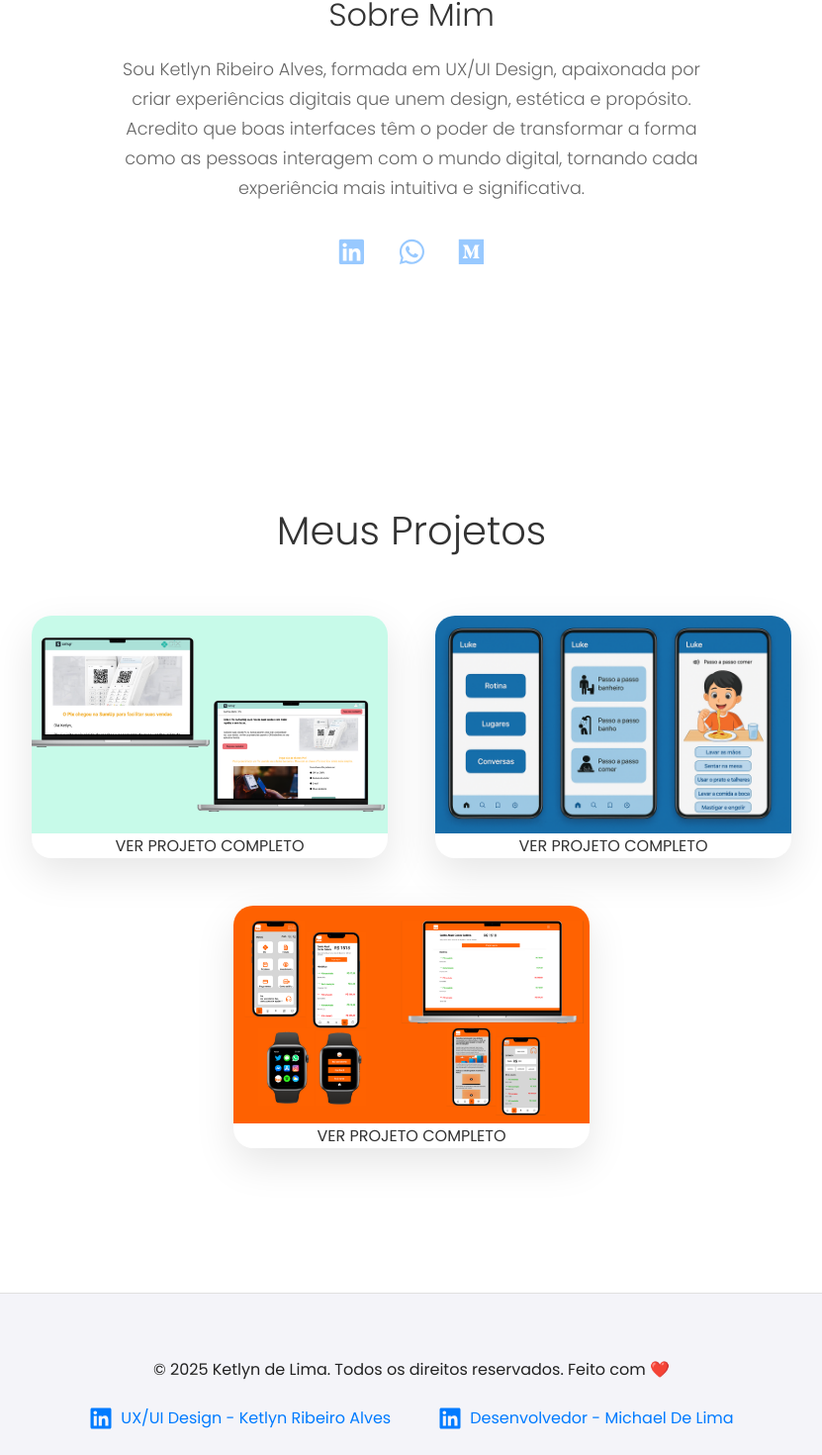
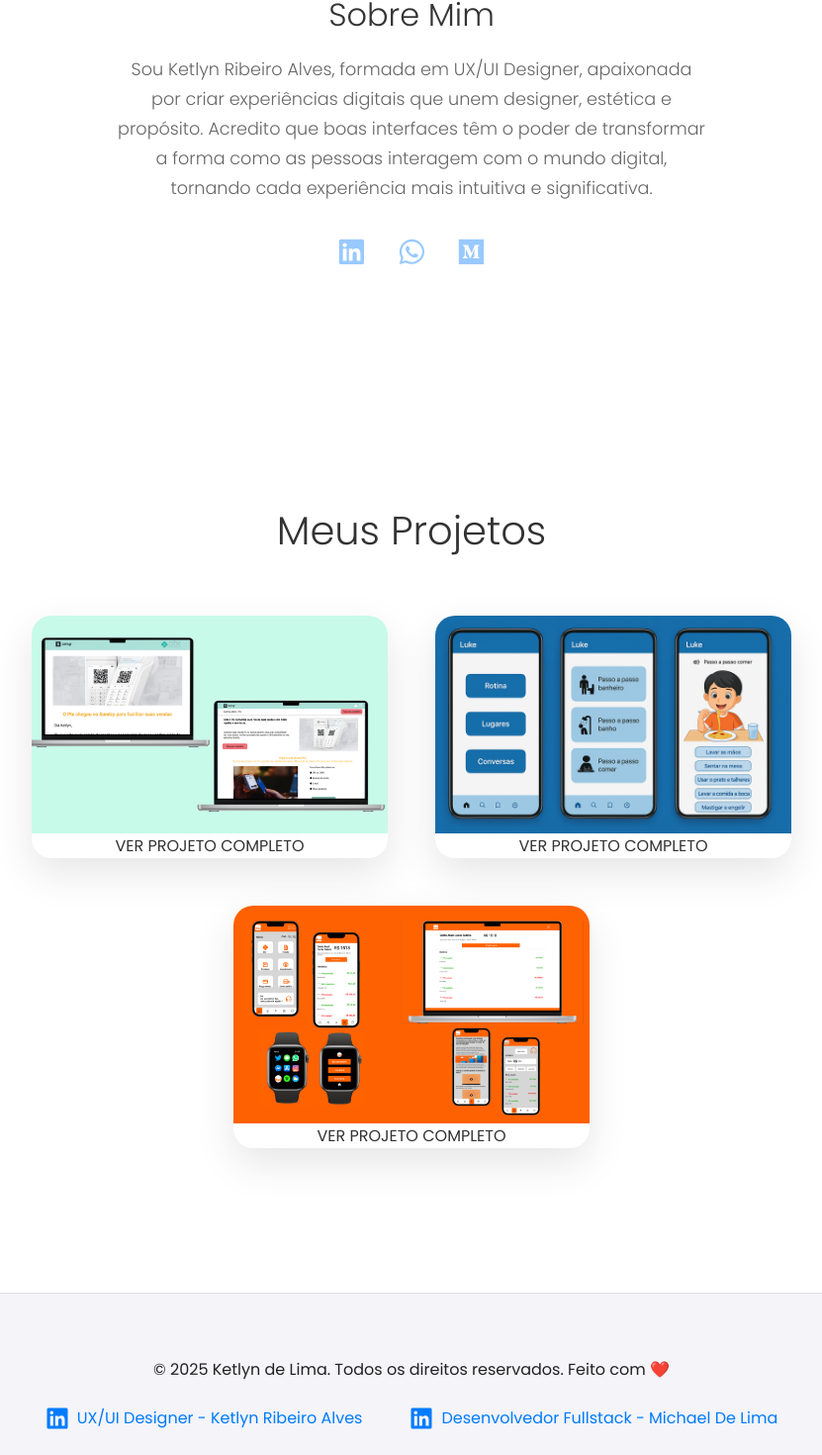
Before and after one commit to MichaeLdeLima27/ketlyn-de-lima-ux-ui, a React (Vite) app: page / in a window 1280 px wide. Shown: the part 1134-2604 px from the top of the page at 99% size, without its empty margins (224-1055 px from the left). Built offline with nearby package versions, Linux system fonts and the light colour scheme.

Commit message:
Ajuste de Fonte

```diff
--- a/src/components/Hero.jsx
+++ b/src/components/Hero.jsx
@@ -24,7 +24,7 @@ const Hero = () => {
       <section className="hero-section">
         <div className="hero-text">
           <h1>
-            UX/UI <br /> Design
+            UX/UI <br /> Designer
           </h1>
           <p>
             Crio experiências digitais que unem design, estética e funcionalidade.
@@ -48,7 +48,7 @@ const Hero = () => {
         <div className="description">
           <h2>Sobre Mim</h2>
           <p>
-            Sou Ketlyn Ribeiro Alves, formada em UX/UI Design, apaixonada por criar experiências digitais que unem design, estética e propósito. Acredito que boas interfaces têm o poder de transformar a forma como as pessoas interagem com o mundo digital, tornando cada experiência mais intuitiva e significativa.
+            Sou Ketlyn Ribeiro Alves, formada em UX/UI Designer, apaixonada por criar experiências digitais que unem designer, estética e propósito. Acredito que boas interfaces têm o poder de transformar a forma como as pessoas interagem com o mundo digital, tornando cada experiência mais intuitiva e significativa.
           </p>
           <div className="icons">
             <a href="https://www.linkedin.com/in/ketlyn-ribeiro-alves/" target="_blank" rel="noreferrer"><FaLinkedin /></a>
@@ -100,11 +100,11 @@ const Hero = () => {
         <div className="footer-profiles">
           <a href="https://www.linkedin.com/in/ketlyn-ribeiro-alves/" target="_blank" rel="noreferrer" className="profile-link">
             <FaLinkedin />
-            <span>UX/UI Design - Ketlyn Ribeiro Alves</span>
+            <span>UX/UI Designer - Ketlyn Ribeiro Alves</span>
           </a>
           <a href="https://www.linkedin.com/in/michelap19/" target="_blank" rel="noreferrer" className="profile-link">
             <FaLinkedin />
-            <span>Desenvolvedor - Michael De Lima</span>
+            <span>Desenvolvedor Fullstack - Michael De Lima</span>
           </a>
         </div>
       </footer>
```
